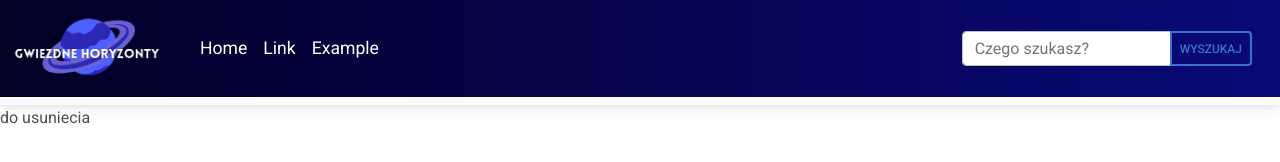
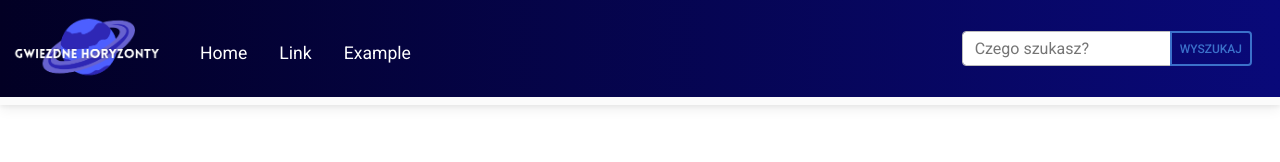
Before and after one commit to Ciszpan3/Gwiezdne-Horyzonty, a website: page index.html in a window 1280 px wide. Drawn offline with Linux system fonts and the light colour scheme.

Commit message:
25/07/2023 - mt navbar elements

```diff
--- a/css/style.css
+++ b/css/style.css
@@ -28,6 +28,7 @@
 {
     color: #ffffff !important;
     font-size: 1.1em;
+    margin-top: 9.9px;
 }
 
 #searchBtn
--- a/index.html
+++ b/index.html
@@ -41,13 +41,13 @@
         <div class="collapse navbar-collapse" id="navbarTogglerDemo03">
           <ul class="navbar-nav me-auto mb-2 mb-lg-0">
             <li class="nav-item">
-              <a class="nav-link navPage active" aria-current="page" href="#">Home</a>
+              <a class="nav-link navPage active me-3" aria-current="page" href="#">Home</a>
             </li>
             <li class="nav-item">
-              <a class="nav-link navPage" href="#">Link</a>
+              <a class="nav-link navPage me-3" href="#">Link</a>
             </li>
             <li class="nav-item">
-              <a class="nav-link navPage" href="#">Example</a
+              <a class="nav-link navPage me-3" href="#">Example</a
               >
             </li>
           </ul>
@@ -70,7 +70,6 @@
         </div>
       </div>
     </nav>
-    do usuniecia
     <!-- End your project here-->
 
     <!-- MDB -->
```
